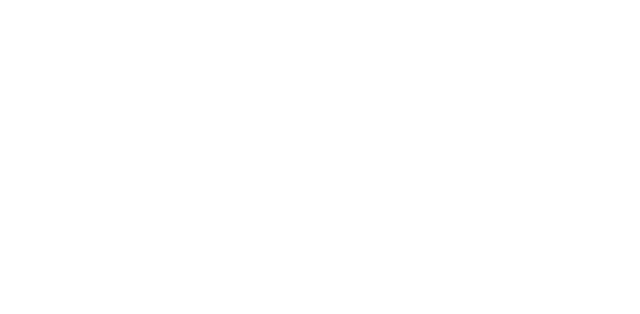
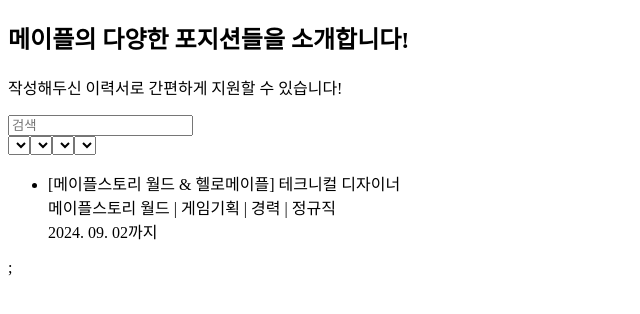
Before and after one commit to lock1205/aicc_proj, a React (Create React App) app in the folder front/: page /agreeMaterList in a window 1280 px wide. Before the commit this address had no page. Shown: the top 314 px of the page, without its empty margins (0-640 px from the left). Built offline with nearby package versions, Linux system fonts and the light colour scheme.

Commit message:
나라_0826_관리자 협의서 리스트 파일 생성, 메인페이지에 임시 링크 연결

```diff
--- a/front/src/App.js
+++ b/front/src/App.js
@@ -6,6 +6,7 @@
 import MainPage from './componet/MainPage';
 import { ToastContainer } from 'react-toastify';
 import AgreeFinish from './componet/AgreeFinish';
+import AgreeMaterList from './componet/AgreeMaterList';
 
 // import AgreeFinish from './componet/AgreeFinish';
 
@@ -17,6 +18,7 @@
         <Route path="/login" element={<LoginForm />} />
         <Route path="/signup" element={<SignupForm />} />
         <Route path="/agreeFinsh" element={<AgreeFinish />} />{' '}
+        <Route path="/agreeMaterList" element={<AgreeMaterList />} />{' '}
         {/* 나중에 메인페이지에서 빼야함 */}
       </Routes>
 
--- /dev/null
+++ b/front/src/componet/AgreeMaterList.jsx
@@ -0,0 +1,45 @@
+import React from 'react';
+import '../design/AgreeMaterList.css';
+
+const positions = [
+  {
+    title: '[메이플스토리 월드 & 헬로메이플] 테크니컬 디자이너',
+    category: '메이플스토리 월드',
+    field: '게임기획',
+    type: '경력',
+    employment: '정규직',
+    deadline: '2024. 09. 02까지',
+  },
+];
+const AgreeMaterList = () => {
+  return (
+    <div className="positions-container">
+      <div className="header">
+        <h2>메이플의 다양한 포지션들을 소개합니다!</h2>
+        <p>작성해두신 이력서로 간편하게 지원할 수 있습니다!</p>
+      </div>
+      <input type="text" placeholder="검색" className="search-bar" />
+      <div className="filters">
+        <select className="filter">구분 (3)</select>
+        <select className="filter">직군 (37)</select>
+        <select className="filter">경력사항</select>
+        <select className="filter">고용형태</select>
+      </div>
+      <ul className="positions-list">
+        {positions.map((position, index) => (
+          <li key={index} className="position-item">
+            <div className="position-title">{position.title}</div>
+            <div className="position-meta">
+              {position.category} | {position.field} | {position.type} |{' '}
+              {position.employment}
+            </div>
+            <div className="position-deadline">{position.deadline}</div>
+          </li>
+        ))}
+      </ul>
+      ;
+    </div>
+  );
+};
+
+export default AgreeMaterList;
--- a/front/src/componet/MainPage.jsx
+++ b/front/src/componet/MainPage.jsx
@@ -21,6 +21,9 @@
               <Link to={'/agreeFinsh'}>
                 <button> 협의서 작성 완료</button>
               </Link>
+              <Link to={'/agreeMaterList'}>
+                <button> 괸라자 협의서 리스트</button>
+              </Link>
               <button>My Page</button>
             </ul>
           </div>
```
Also changed, not shown: front/src/design/AgreeMaterList.css (added).
